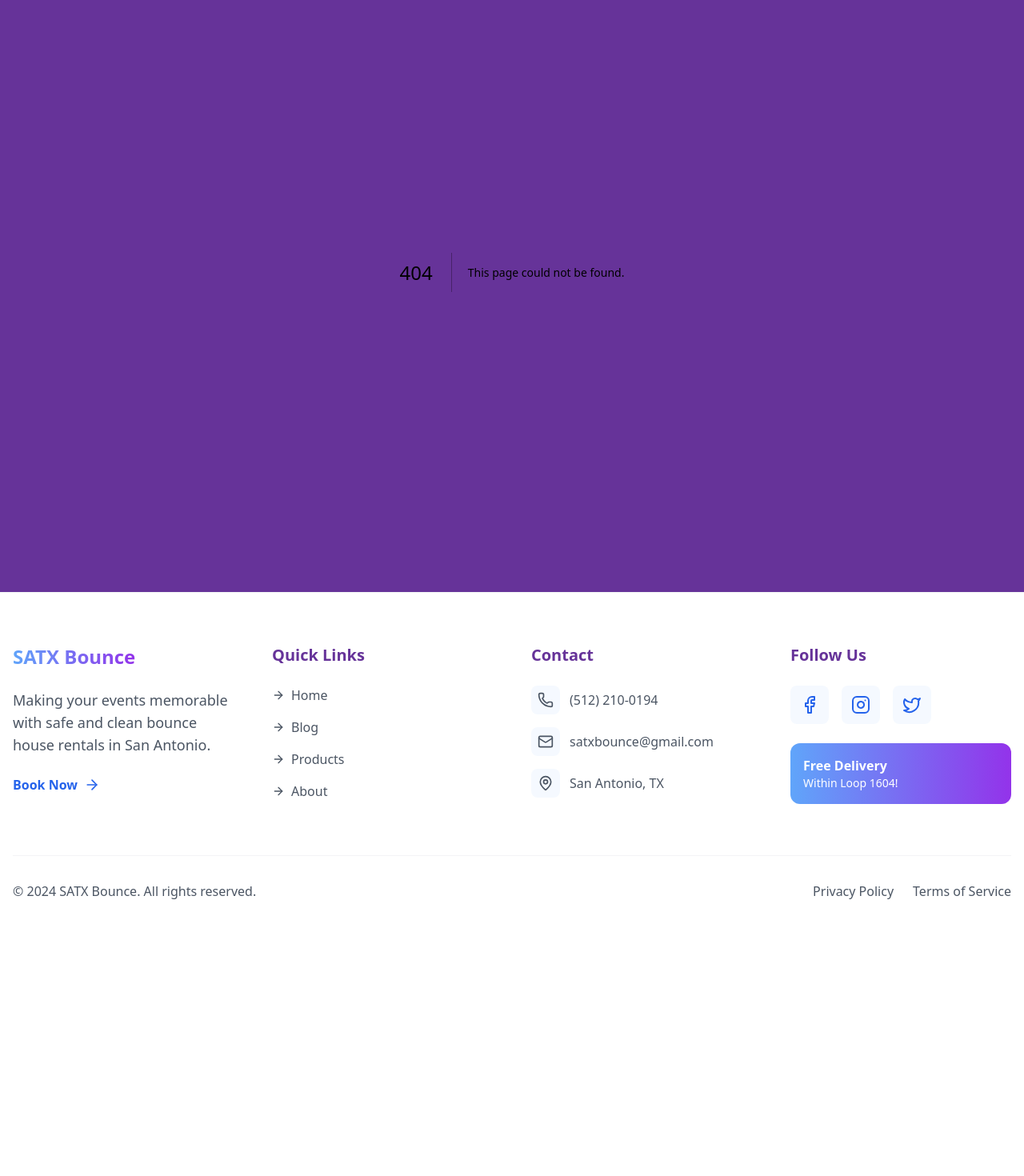
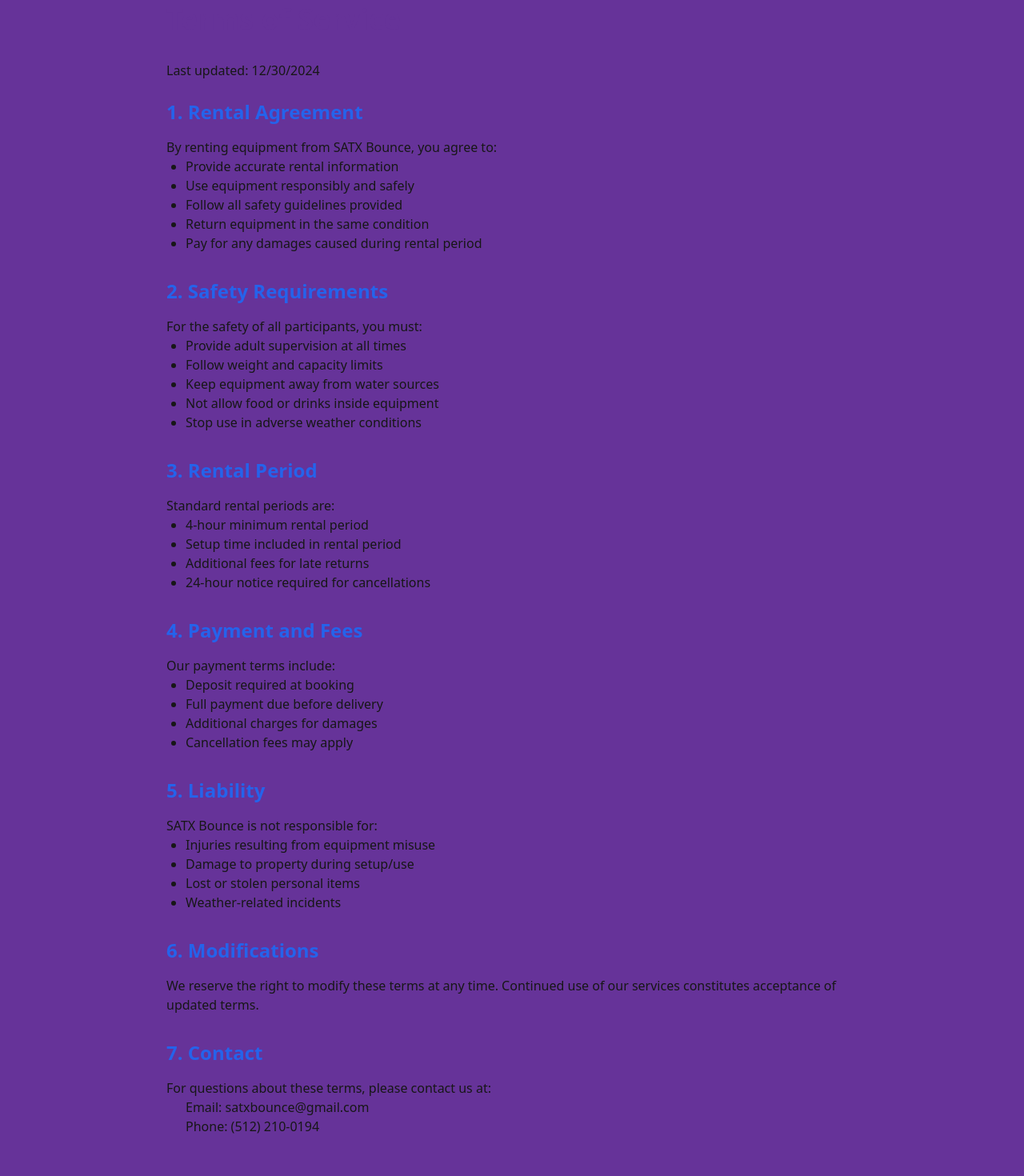
Before and after one commit to cboydstun/bounce-v3, a Next.js app: page /tos in a window 1280 px wide. Before the commit this address had no page. Shown: the part 140-1610 px from the top of the page at 80% size. Before the commit the page ends 1330 px from the top, so only its background shows below. Built offline with nearby package versions, Linux system fonts and the light colour scheme.

Commit message:
tos and privacy policy

```diff
--- /dev/null
+++ b/src/app/privacy-policy/page.tsx
@@ -0,0 +1,102 @@
+import type { Metadata } from "next";
+
+export const metadata: Metadata = {
+  title: "Privacy Policy | SATX Bounce",
+  description: "Privacy policy for SATX Bounce house rentals in San Antonio",
+};
+
+export default function PrivacyPolicy() {
+  return (
+    <div className="container mx-auto px-4 py-16 max-w-4xl">
+      <h1 className="text-4xl font-bold mb-8 text-primary-purple">
+        Privacy Policy
+      </h1>
+
+      <div className="prose prose-lg max-w-none">
+        <p className="mb-6">Last updated: {new Date().toLocaleDateString()}</p>
+
+        <section className="mb-8">
+          <h2 className="text-2xl font-semibold mb-4 text-primary-blue">
+            1. Information We Collect
+          </h2>
+          <p>
+            When you use our services, we may collect the following information:
+          </p>
+          <ul className="list-disc pl-6 mb-4">
+            <li>Name and contact information</li>
+            <li>Delivery address</li>
+            <li>Payment information</li>
+            <li>Rental preferences and history</li>
+            <li>Communications with our team</li>
+          </ul>
+        </section>
+
+        <section className="mb-8">
+          <h2 className="text-2xl font-semibold mb-4 text-primary-blue">
+            2. How We Use Your Information
+          </h2>
+          <p>We use the collected information to:</p>
+          <ul className="list-disc pl-6 mb-4">
+            <li>Process and fulfill your rental orders</li>
+            <li>Communicate about your rental</li>
+            <li>Improve our services</li>
+            <li>Send promotional materials (with your consent)</li>
+            <li>Ensure safety and security</li>
+          </ul>
+        </section>
+
+        <section className="mb-8">
+          <h2 className="text-2xl font-semibold mb-4 text-primary-blue">
+            3. Information Sharing
+          </h2>
+          <p>
+            We do not sell your personal information to third parties. We may
+            share your information with:
+          </p>
+          <ul className="list-disc pl-6 mb-4">
+            <li>Delivery partners to fulfill your rental</li>
+            <li>Payment processors for secure transactions</li>
+            <li>Legal authorities when required by law</li>
+          </ul>
+        </section>
+
+        <section className="mb-8">
+          <h2 className="text-2xl font-semibold mb-4 text-primary-blue">
+            4. Data Security
+          </h2>
+          <p>
+            We implement appropriate security measures to protect your personal
+            information from unauthorized access, alteration, or disclosure.
+          </p>
+        </section>
+
+        <section className="mb-8">
+          <h2 className="text-2xl font-semibold mb-4 text-primary-blue">
+            5. Your Rights
+          </h2>
+          <p>You have the right to:</p>
+          <ul className="list-disc pl-6 mb-4">
+            <li>Access your personal information</li>
+            <li>Correct inaccurate information</li>
+            <li>Request deletion of your information</li>
+            <li>Opt-out of marketing communications</li>
+          </ul>
+        </section>
+
+        <section className="mb-8">
+          <h2 className="text-2xl font-semibold mb-4 text-primary-blue">
+            6. Contact Us
+          </h2>
+          <p>
+            If you have questions about this privacy policy, please contact us
+            at:
+          </p>
+          <ul className="list-none pl-6 mb-4">
+            <li>Email: satxbounce@gmail.com</li>
+            <li>Phone: (512) 210-0194</li>
+          </ul>
+        </section>
+      </div>
+    </div>
+  );
+}
--- /dev/null
+++ b/src/app/tos/page.tsx
@@ -0,0 +1,108 @@
+import type { Metadata } from "next";
+
+export const metadata: Metadata = {
+  title: "Terms of Service | SATX Bounce",
+  description: "Terms of service for SATX Bounce house rentals in San Antonio",
+};
+
+export default function TermsOfService() {
+  return (
+    <div className="container mx-auto px-4 py-16 max-w-4xl">
+      <h1 className="text-4xl font-bold mb-8 text-primary-purple">
+        Terms of Service
+      </h1>
+
+      <div className="prose prose-lg max-w-none">
+        <p className="mb-6">Last updated: {new Date().toLocaleDateString()}</p>
+
+        <section className="mb-8">
+          <h2 className="text-2xl font-semibold mb-4 text-primary-blue">
+            1. Rental Agreement
+          </h2>
+          <p>By renting equipment from SATX Bounce, you agree to:</p>
+          <ul className="list-disc pl-6 mb-4">
+            <li>Provide accurate rental information</li>
+            <li>Use equipment responsibly and safely</li>
+            <li>Follow all safety guidelines provided</li>
+            <li>Return equipment in the same condition</li>
+            <li>Pay for any damages caused during rental period</li>
+          </ul>
+        </section>
+
+        <section className="mb-8">
+          <h2 className="text-2xl font-semibold mb-4 text-primary-blue">
+            2. Safety Requirements
+          </h2>
+          <p>For the safety of all participants, you must:</p>
+          <ul className="list-disc pl-6 mb-4">
+            <li>Provide adult supervision at all times</li>
+            <li>Follow weight and capacity limits</li>
+            <li>Keep equipment away from water sources</li>
+            <li>Not allow food or drinks inside equipment</li>
+            <li>Stop use in adverse weather conditions</li>
+          </ul>
+        </section>
+
+        <section className="mb-8">
+          <h2 className="text-2xl font-semibold mb-4 text-primary-blue">
+            3. Rental Period
+          </h2>
+          <p>Standard rental periods are:</p>
+          <ul className="list-disc pl-6 mb-4">
+            <li>4-hour minimum rental period</li>
+            <li>Setup time included in rental period</li>
+            <li>Additional fees for late returns</li>
+            <li>24-hour notice required for cancellations</li>
+          </ul>
+        </section>
+
+        <section className="mb-8">
+          <h2 className="text-2xl font-semibold mb-4 text-primary-blue">
+            4. Payment and Fees
+          </h2>
+          <p>Our payment terms include:</p>
+          <ul className="list-disc pl-6 mb-4">
+            <li>Deposit required at booking</li>
+            <li>Full payment due before delivery</li>
+            <li>Additional charges for damages</li>
+            <li>Cancellation fees may apply</li>
+          </ul>
+        </section>
+
+        <section className="mb-8">
+          <h2 className="text-2xl font-semibold mb-4 text-primary-blue">
+            5. Liability
+          </h2>
+          <p>SATX Bounce is not responsible for:</p>
+          <ul className="list-disc pl-6 mb-4">
+            <li>Injuries resulting from equipment misuse</li>
+            <li>Damage to property during setup/use</li>
+            <li>Lost or stolen personal items</li>
+            <li>Weather-related incidents</li>
+          </ul>
+        </section>
+
+        <section className="mb-8">
+          <h2 className="text-2xl font-semibold mb-4 text-primary-blue">
+            6. Modifications
+          </h2>
+          <p>
+            We reserve the right to modify these terms at any time. Continued
+            use of our services constitutes acceptance of updated terms.
+          </p>
+        </section>
+
+        <section className="mb-8">
+          <h2 className="text-2xl font-semibold mb-4 text-primary-blue">
+            7. Contact
+          </h2>
+          <p>For questions about these terms, please contact us at:</p>
+          <ul className="list-none pl-6 mb-4">
+            <li>Email: satxbounce@gmail.com</li>
+            <li>Phone: (512) 210-0194</li>
+          </ul>
+        </section>
+      </div>
+    </div>
+  );
+}
```
